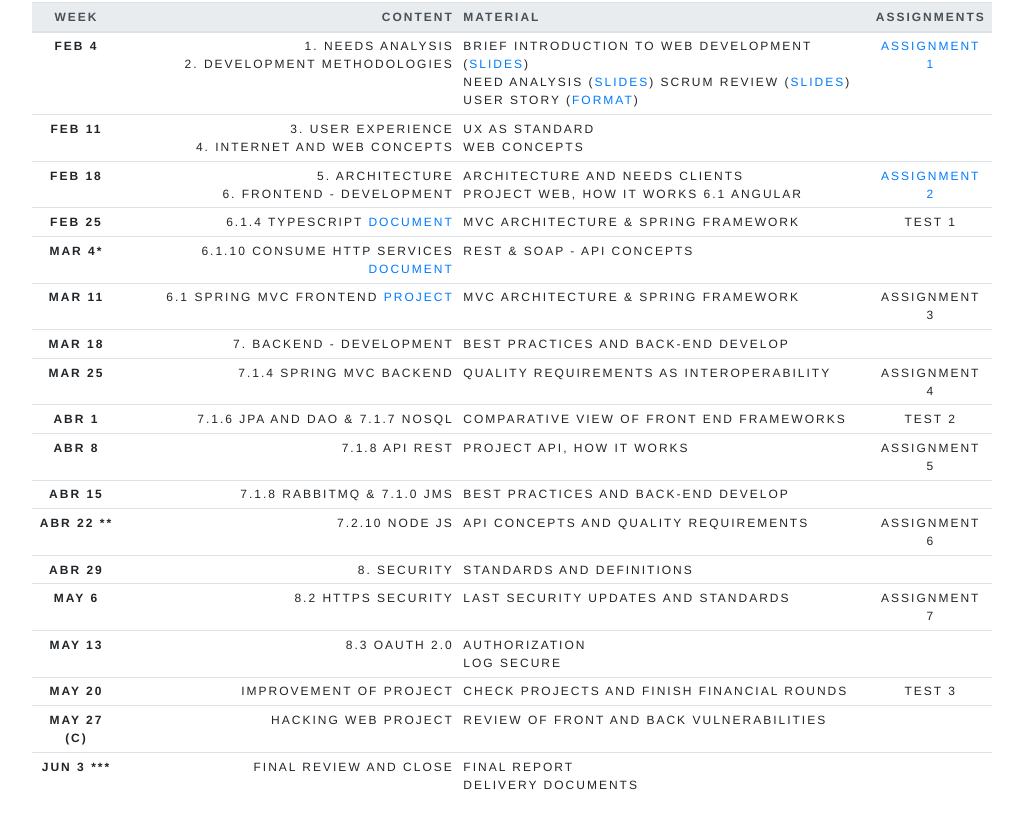
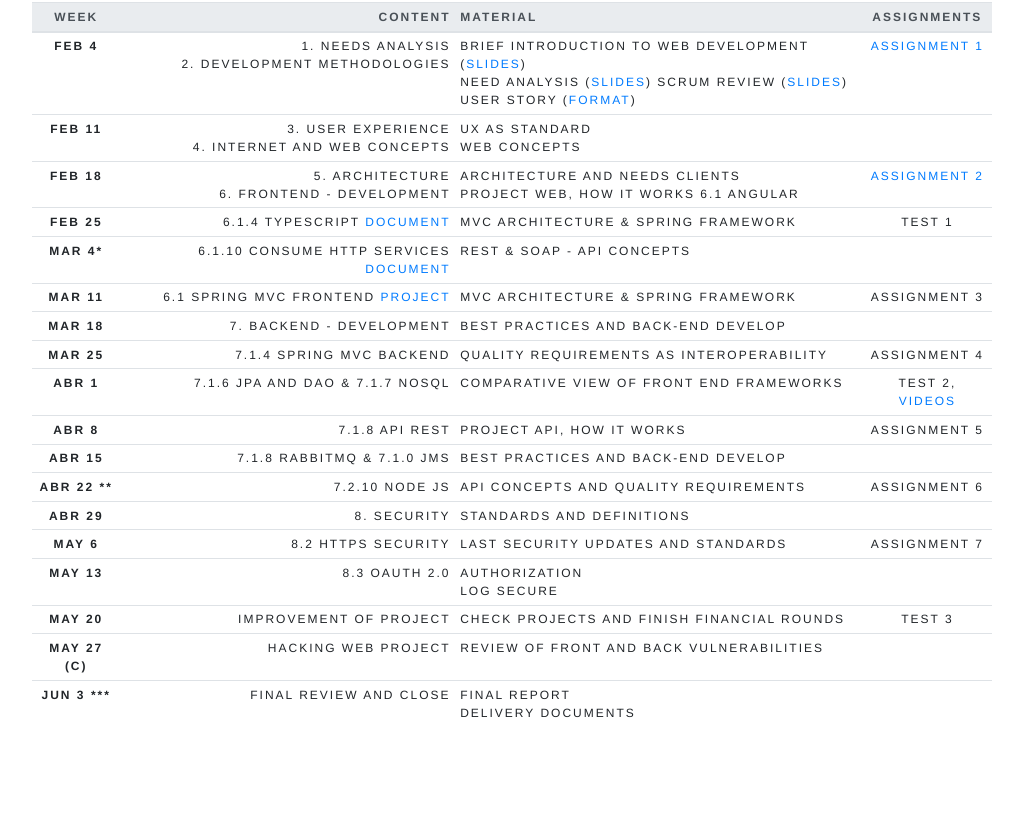
Before and after one commit to FranzJr/wad-2019-1, a plain HTML site: page index.html in a window 1280 px wide. Shown: the part 3898-4726 px from the top of the page, without its empty margins (128-1151 px from the left). After the commit the page ends 4690 px from the top, so only its background shows below. Drawn offline with nearby package versions, Linux system fonts and the light colour scheme.

Commit message:
Update index.html

```diff
--- a/index.html
+++ b/index.html
@@ -284,7 +284,7 @@
               <th scope="row">Abr 1</th>
               <td class="text-lg-right">7.1.6 JPA and DAO & 7.1.7 NoSQL</td>
               <td class="text-lg-left">Comparative view of front end frameworks</td>
-              <td>Test 2</td>
+              <td>Test 2, <a href="https://drive.google.com/drive/u/0/folders/1Fo2rN61c4MxCzudpdasGsiGpsXjOjE4h">Videos</a></td>
             </tr>
             <tr>
               <th scope="row">Abr 8</th>
```
